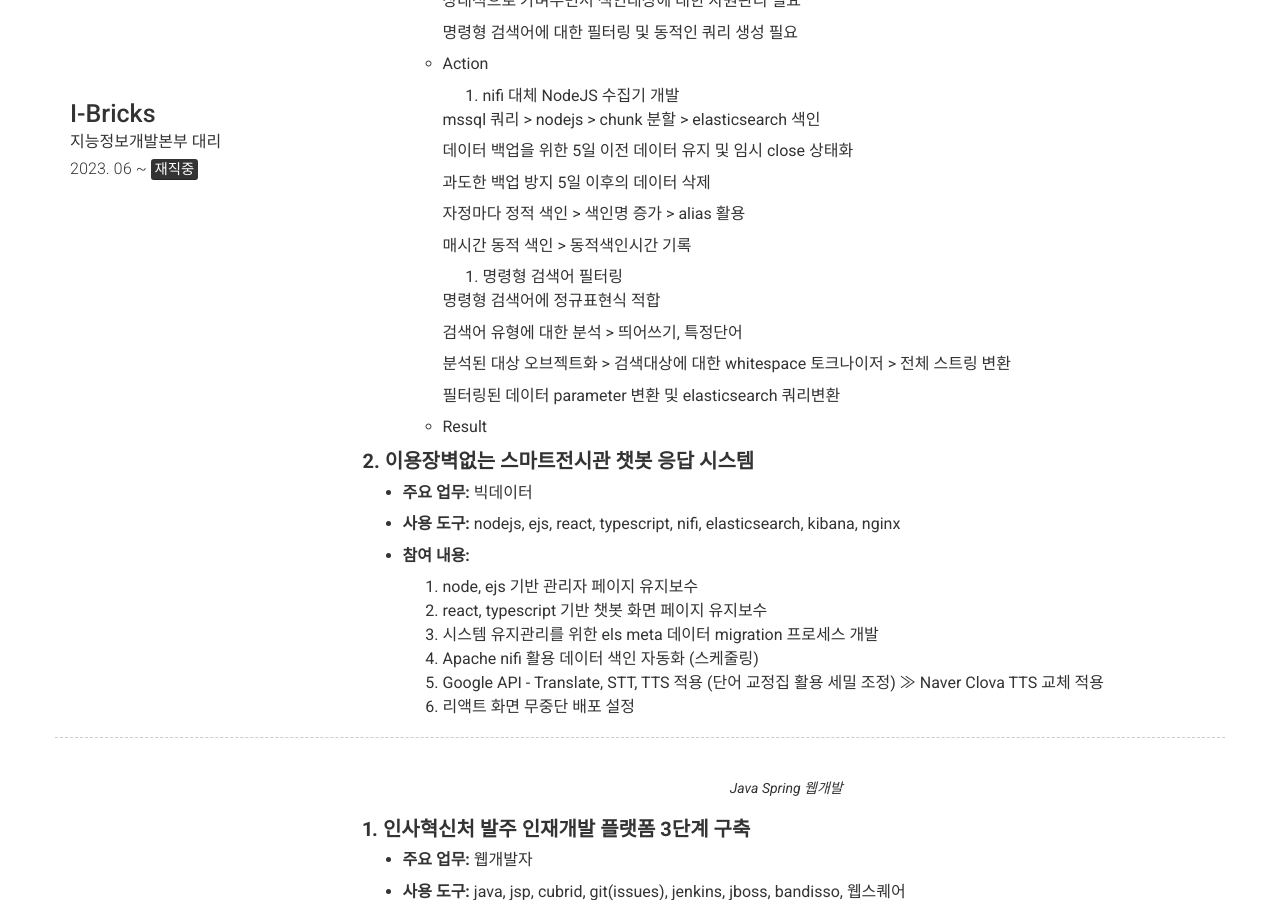
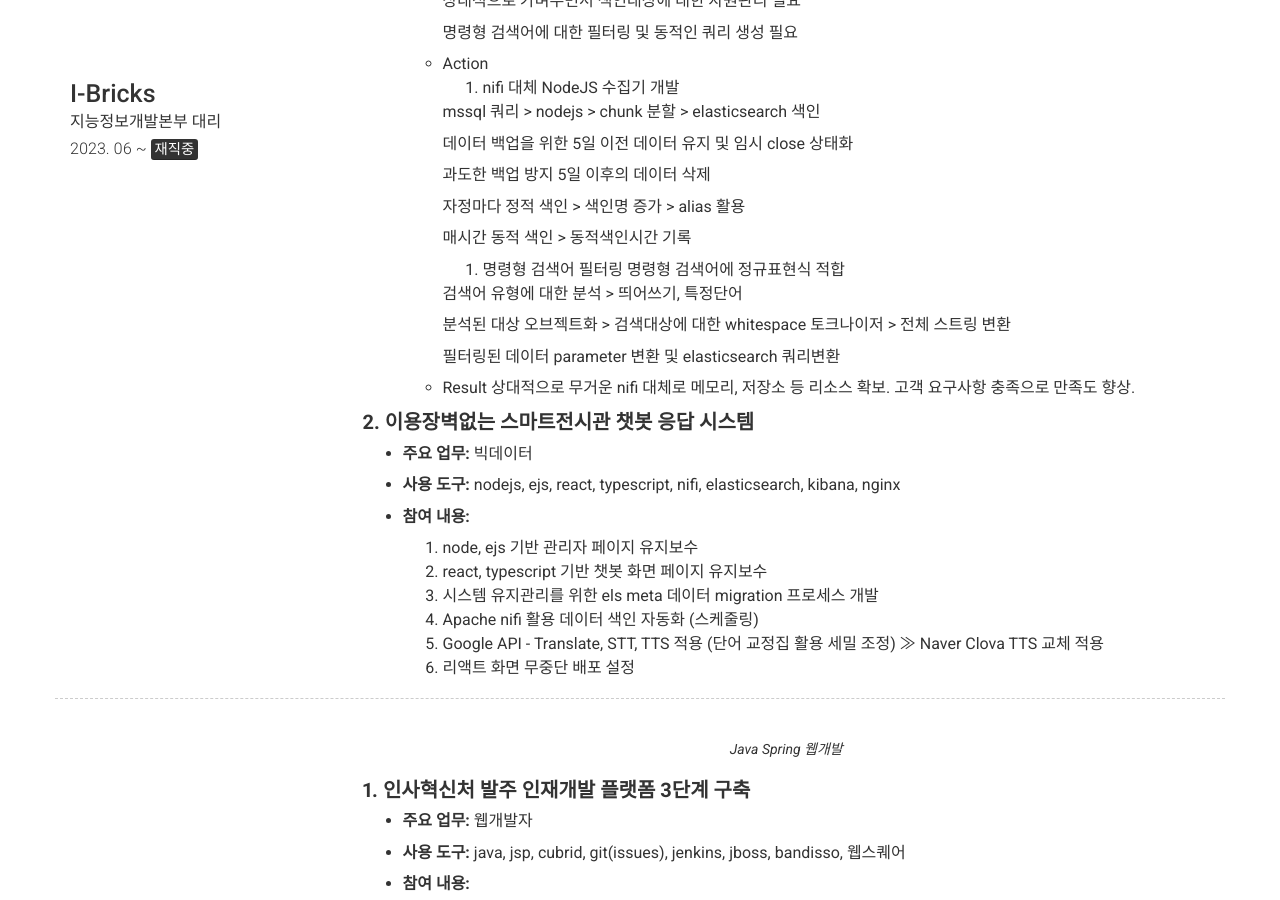
Before and after one commit to sihyeonleee/sihyeonleee.github.io, a Jekyll site: the page built from index.md, in a window 1280 px wide and 900 px high, scrolled down 2242 px. Built offline with Jekyll 4.4.1, drawn with Linux system fonts in a browser that asks for light colours; nearby versions of some CDN libraries.

Commit message:
no message

```diff
--- a/_config.yml
+++ b/_config.yml
@@ -193,7 +193,6 @@ content:
 
               명령형 검색어에 대한 필터링 및 동적인 쿼리 생성 필요
             - Action
-
               1. nifi 대체 NodeJS 수집기 개발
 
                 mssql 쿼리 > nodejs > chunk 분할 > elasticsearch 색인
@@ -207,7 +206,6 @@ content:
                 매시간 동적 색인 > 동적색인시간 기록
 
               2. 명령형 검색어 필터링
-
                 명령형 검색어에 정규표현식 적합
 
                 검색어 유형에 대한 분석 > 띄어쓰기, 특정단어
@@ -216,7 +214,8 @@ content:
 
                 필터링된 데이터 parameter 변환 및 elasticsearch 쿼리변환
             - Result
-
+                상대적으로 무거운 nifi 대체로 메모리, 저장소 등 리소스 확보.
+                고객 요구사항 충족으로 만족도 향상.
 
           **2. 이용장벽없는 스마트전시관 챗봇 응답 시스템**
           ---
```
